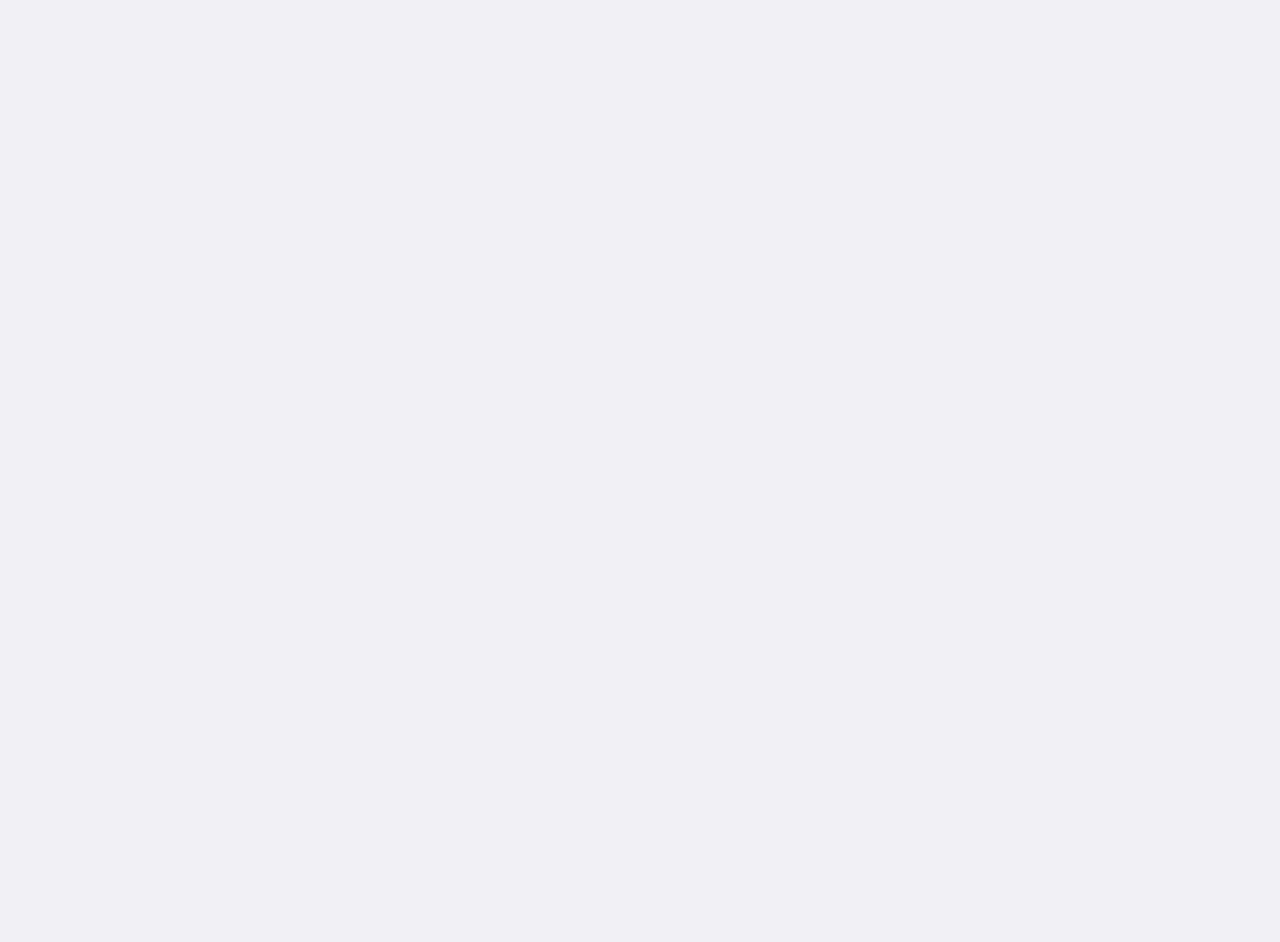
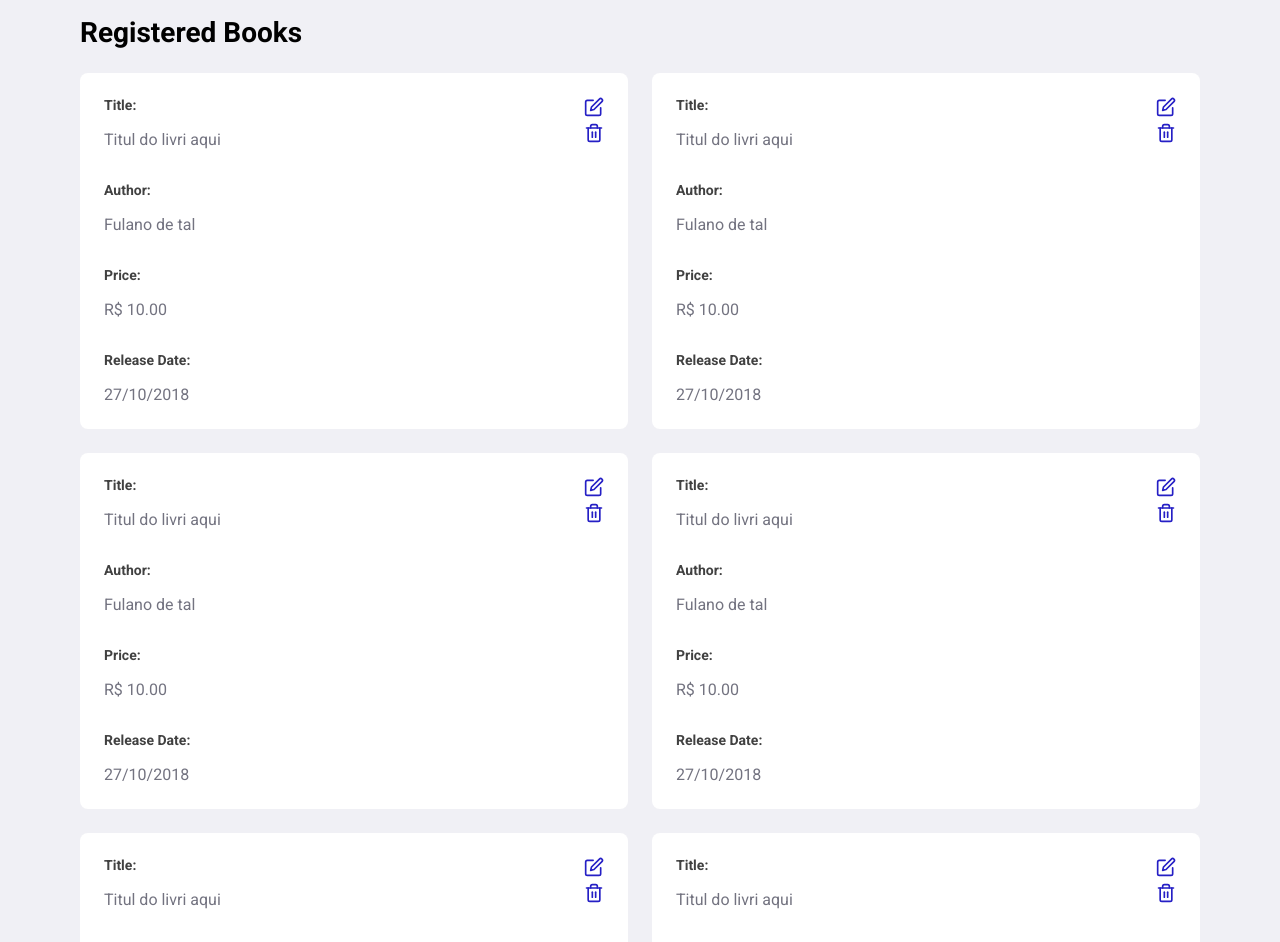
Before and after one commit to thiagovb46/books-crud-react-front-end, a React (Create React App) app: page /book in a window 1280 px wide. Shown: the part 160-1102 px from the top of the page. Before the commit the page ends 800 px from the top, so only its background shows below. Built offline with nearby package versions, Linux system fonts and the light colour scheme.

Commit message:
ListBooksImplementation

```diff
--- a/src/pages/Book/index.js
+++ b/src/pages/Book/index.js
@@ -1,6 +1,6 @@
 import React from "react";
 
-import {FiPower} from 'react-icons/fi'
+import {FiPower, FiEdit, FiTrash2} from 'react-icons/fi'
 import logoimg from '../../assets/logo.svg'
 
 import {Link} from 'react-router-dom'
@@ -21,6 +21,130 @@
                     <FiPower size={18} color = "#251fc5"/>
                 </button>
             </header>
+            <h1>Registered Books</h1>
+                <ul>
+                    <li>
+                        <strong>Title: </strong>
+                        <p>Titul do livri aqui</p>
+                        <strong>Author: </strong>
+                        <p>Fulano de tal</p>
+                        <strong>Price: </strong>
+                        <p>R$ 10.00</p>
+                        <strong>Release Date: </strong>
+                        <p>27/10/2018</p>
+
+                        <button type = "button">
+                            <FiEdit  size={20} color ="#251fc5"/>
+
+                        </button>
+
+                        <button type = "button">
+                        <FiTrash2 size={20} color ="#251fc5"/>
+                        </button>
+
+                    </li>
+                    <li>
+                        <strong>Title: </strong>
+                        <p>Titul do livri aqui</p>
+                        <strong>Author: </strong>
+                        <p>Fulano de tal</p>
+                        <strong>Price: </strong>
+                        <p>R$ 10.00</p>
+                        <strong>Release Date: </strong>
+                        <p>27/10/2018</p>
+
+                        <button type = "button">
+                            <FiEdit  size={20} color ="#251fc5"/>
+
+                        </button>
+
+                        <button type = "button">
+                        <FiTrash2 size={20} color ="#251fc5"/>
+                        </button>
+
+                    </li>
+                    <li>
+                        <strong>Title: </strong>
+                        <p>Titul do livri aqui</p>
+                        <strong>Author: </strong>
+                        <p>Fulano de tal</p>
+                        <strong>Price: </strong>
+                        <p>R$ 10.00</p>
+                        <strong>Release Date: </strong>
+                        <p>27/10/2018</p>
+
+                        <button type = "button">
+                            <FiEdit  size={20} color ="#251fc5"/>
+
+                        </button>
+
+                        <button type = "button">
+                        <FiTrash2 size={20} color ="#251fc5"/>
+                        </button>
+
+                    </li>
+                    <li>
+                        <strong>Title: </strong>
+                        <p>Titul do livri aqui</p>
+                        <strong>Author: </strong>
+                        <p>Fulano de tal</p>
+                        <strong>Price: </strong>
+                        <p>R$ 10.00</p>
+                        <strong>Release Date: </strong>
+                        <p>27/10/2018</p>
+
+                        <button type = "button">
+                            <FiEdit  size={20} color ="#251fc5"/>
+
+                        </button>
+
+                        <button type = "button">
+                        <FiTrash2 size={20} color ="#251fc5"/>
+                        </button>
+
+                    </li>
+                    <li>
+                        <strong>Title: </strong>
+                        <p>Titul do livri aqui</p>
+                        <strong>Author: </strong>
+                        <p>Fulano de tal</p>
+                        <strong>Price: </strong>
+                        <p>R$ 10.00</p>
+                        <strong>Release Date: </strong>
+                        <p>27/10/2018</p>
+
+                        <button type = "button">
+                            <FiEdit  size={20} color ="#251fc5"/>
+
+                        </button>
+
+                        <button type = "button">
+                        <FiTrash2 size={20} color ="#251fc5"/>
+                        </button>
+
+                    </li>
+                    <li>
+                        <strong>Title: </strong>
+                        <p>Titul do livri aqui</p>
+                        <strong>Author: </strong>
+                        <p>Fulano de tal</p>
+                        <strong>Price: </strong>
+                        <p>R$ 10.00</p>
+                        <strong>Release Date: </strong>
+                        <p>27/10/2018</p>
+
+                        <button type = "button">
+                            <FiEdit  size={20} color ="#251fc5"/>
+
+                        </button>
+
+                        <button type = "button">
+                        <FiTrash2 size={20} color ="#251fc5"/>
+                        </button>
+
+                    </li>
+
+                </ul>
 
         </div>
         )
--- a/src/pages/Book/styles.css
+++ b/src/pages/Book/styles.css
@@ -44,4 +44,62 @@
    border: 1px solid #dcdce6;
    background: transparent;
    margin-left: 16px;
+   transition:border-color 0.5s;
 }
+
+.book-container header button:hover{
+
+    border-color: #251fc5;
+}
+.book-container h1{
+
+    margin-top:80px;
+    margin-bottom: 24px;
+}
+
+.book-container ul {
+    display: grid;
+    grid-template-columns: repeat(2, 1fr);
+    grid-gap: 24px;
+    list-style: none;
+}
+
+.book-container ul li {
+
+    background: #ffffff;
+    padding: 24px;
+    border-radius: 8px;
+    position:relative;
+}
+
+.book-container ul li button{
+    position: absolute;
+    right: 24px;
+    top:24px;
+    border:0;
+    background: transparent;
+}
+
+.book-container ul li button + button{
+    top:50px;
+}
+
+.book-container ul li button:hover {
+    opacity: 0.8;
+}
+
+.book-container ul li strong {
+    display: block;
+    margin-bottom: 16px;
+    color:#414141;
+}
+
+.book-container ul li  p + strong {
+   margin-top:32px;
+}
+
+.book-container ul li  p{
+    color:#737380;
+    line-height: 21px;
+    font-size:16px;
+ }
```
